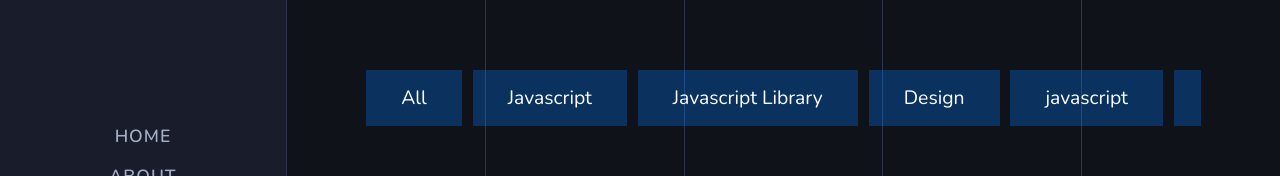
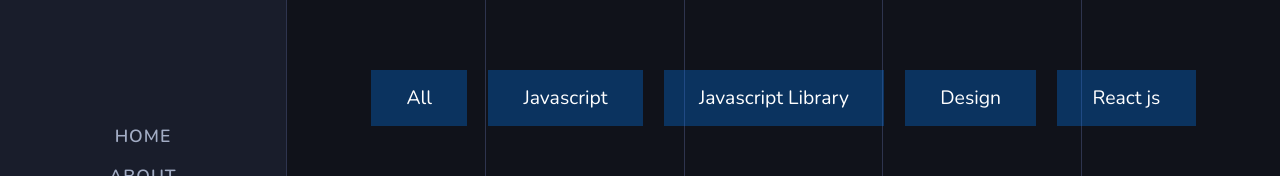
Before and after one commit to robiulhr/robiulhr.github.io, a React (Create React App) app: page /portfolios in a window 1280 px wide. Shown: the part 215-391 px from the top of the page. Built offline with nearby package versions, Linux system fonts and the light colour scheme.

Commit message:
fix: fixing typo

```diff
--- a/package.json
+++ b/package.json
@@ -1,6 +1,6 @@
 {
     "name": "personal-portfolio",
-    "version": "0.4.0",
+    "version": "0.4.1",
     "homepage": "https://robiulhr.github.io/",
     "private": true,
     "dependencies": {
--- a/src/components/imagesection.js
+++ b/src/components/imagesection.js
@@ -24,7 +24,7 @@
             jquery, bootstrap, react js, Material-UI, git(version controlling),
             and some other technologies. also have a basic understanding of MERN
             Stack(React js, Nodejs, Express js, Mongo DB) , Rest APIs and c
-            language. I passionate about writing reusable code, to get my skill
+            language. I am passionate about writing reusable code, to get my skill
             better level I developed a few javascript libraries which are
             available on npm(node package manager). I did many projects with
             100% of my client's satisfaction. Also, I am experienced in making
--- a/src/data/portfolios.js
+++ b/src/data/portfolios.js
@@ -62,7 +62,7 @@
     },
     {
         id:5,
-        catagory:"javascript",
+        catagory:"Javascript",
         image:img5,
         link1:"https://github.com/robiulhr/Pig-game",
         link2:"https://robiulhr.github.io/Pig-game/",
@@ -80,7 +80,7 @@
     },
     {
         id:7,
-        catagory:"javascript",
+        catagory:"Javascript",
         image:img7,
         link1:"https://github.com/robiulhr/Guess-my-number",
         link2:"https://robiulhr.github.io/Guess-my-number/",
@@ -98,7 +98,7 @@
     },
     {
         id:9,
-        catagory:"javascript",
+        catagory:"Javascript",
         image:img9,
         link1:"https://github.com/robiulhr/audio-player",
         link2:"https://robiulhr.github.io/audio-player/",
@@ -126,7 +126,7 @@
     ,
     {
         id:12,
-        catagory:"javascript",
+        catagory:"Javascript",
         image:img12,
         link1:"https://github.com/robiulhr/picture-in-picture",
         link2:"https://robiulhr.github.io/picture-in-picture/",
@@ -135,7 +135,7 @@
     },
     {
         id:13,
-        catagory:"javascript",
+        catagory:"Javascript",
         image:img13,
         link1:"https://github.com/robiulhr/Quate-ganerator",
         link2:"https://robiulhr.github.io/Quate-ganerator/",
```
